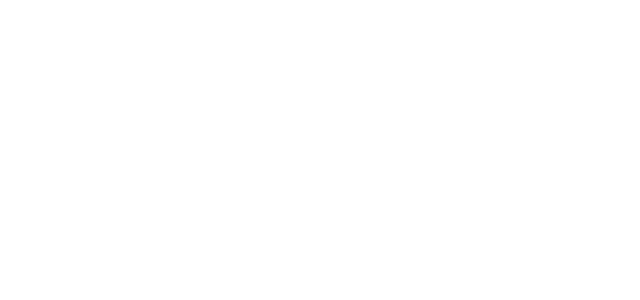
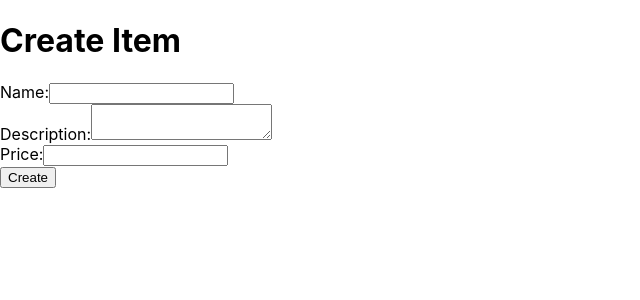
Before and after one commit to PandesalPanpan/jr-fullstack-exam, a React (Create React App) app in the folder frontend/: page /create-item in a window 1280 px wide. Before the commit this address had no page. Shown: the top 300 px of the page, without its empty margins (0-640 px from the left). Built offline with nearby package versions, Linux system fonts and the light colour scheme.

Commit message:
Add functionality to create new items

```diff
--- a/frontend/src/App.js
+++ b/frontend/src/App.js
@@ -2,6 +2,7 @@ import { Routes, Route } from "react-router-dom";
 import "./App.css";
 import HomePage from "./pages/HomePage";
 import ItemDetailsPage from "./pages/ItemDetailsPage";
+import ItemCreatePage from './pages/ItemCreatePage';
 
 
 function App() {
@@ -9,6 +10,7 @@ function App() {
     <Routes>
       <Route path="/" element={<HomePage />} />
       <Route path="/items/:itemId" element={<ItemDetailsPage />} />
+      <Route path="/create-item" element={<ItemCreatePage />} />
     </Routes>
   );
 }
--- /dev/null
+++ b/frontend/src/components/ItemCreate.js
@@ -0,0 +1,75 @@
+import React, { useState } from 'react';
+import { useNavigate } from 'react-router-dom';
+import useCreateItem from '../hooks/useCreateItem';
+
+function ItemCreate() {
+  const [formData, setFormData] = useState({
+    name: '',
+    description: '',
+    price: '',
+  });
+
+  const { createItem, loading, error } = useCreateItem();
+  const navigate = useNavigate();
+
+  const handleChange = (e) => {
+    const { name, value } = e.target;
+    setFormData((prevData) => ({
+      ...prevData,
+      [name]: value,
+    }));
+  };
+
+  const handleCreate = async () => {
+    try {
+      const newItem = await createItem(formData);
+      console.log("Item created successfully:", newItem);
+      navigate('/'); // Redirect to home page
+    } catch (err) {
+      console.error("Error creating item:", err);
+    }
+  };
+
+  return (
+    <div>
+      <h1>Create Item</h1>
+      <form>
+        <div>
+          <label htmlFor="name">Name:</label>
+          <input
+            type="text"
+            id="name"
+            name="name"
+            value={formData.name}
+            onChange={handleChange}
+          />
+        </div>
+        <div>
+          <label htmlFor="description">Description:</label>
+          <textarea
+            id="description"
+            name="description"
+            value={formData.description}
+            onChange={handleChange}
+          />
+        </div>
+        <div>
+          <label htmlFor="price">Price:</label>
+          <input
+            type="number"
+            id="price"
+            name="price"
+            value={formData.price}
+            onChange={handleChange}
+          />
+        </div>
+        <button type="button" onClick={handleCreate} disabled={loading}>
+          {loading ? 'Creating...' : 'Create'}
+        </button>
+        {error && <div>Error creating item: {error.message}</div>}
+      </form>
+    </div>
+  );
+};
+
+export default ItemCreate;
--- /dev/null
+++ b/frontend/src/hooks/useCreateItem.js
@@ -0,0 +1,27 @@
+import { useState } from 'react';
+import axios from 'axios';
+import config from '../config';
+
+function useCreateItem() {
+  const [loading, setLoading] = useState(false);
+  const [error, setError] = useState(null);
+
+  const createItem = async (itemData) => {
+    setLoading(true);
+    setError(null);
+
+    try {
+      const response = await axios.post(`${config.apiBaseUrl}create-item`, itemData);
+      setLoading(false);
+      return response.data;
+    } catch (err) {
+      setLoading(false);
+      setError(err);
+      throw err;
+    }
+  };
+
+  return { createItem, loading, error };
+};
+
+export default useCreateItem;
--- a/frontend/src/pages/HomePage.js
+++ b/frontend/src/pages/HomePage.js
@@ -1,17 +1,24 @@
 import React from 'react';
+import { useNavigate } from 'react-router-dom';
 import useFetchItems from '../hooks/useFetchItems';
 import ItemList from '../components/ItemList';
 
 function HomePage() {
   const { items, error } = useFetchItems("items/");
+  const navigate = useNavigate();
 
   if (error) {
     return <div>Error fetching items: {error.message}</div>;
   }
 
+  const handleNavigateToCreate = () => {
+    navigate('/create-item');
+  };
+
   return (
     <div>
       <h1>Items</h1>
+      <button onClick={handleNavigateToCreate}>Create New Item</button>
       <ItemList items={items} />
     </div>
   );
--- /dev/null
+++ b/frontend/src/pages/ItemCreatePage.js
@@ -0,0 +1,12 @@
+import React from 'react';
+import ItemCreate from '../components/ItemCreate';
+
+function ItemCreatePage() {
+  return (
+    <div>
+      <ItemCreate />
+    </div>
+  );
+};
+
+export default ItemCreatePage;
```
